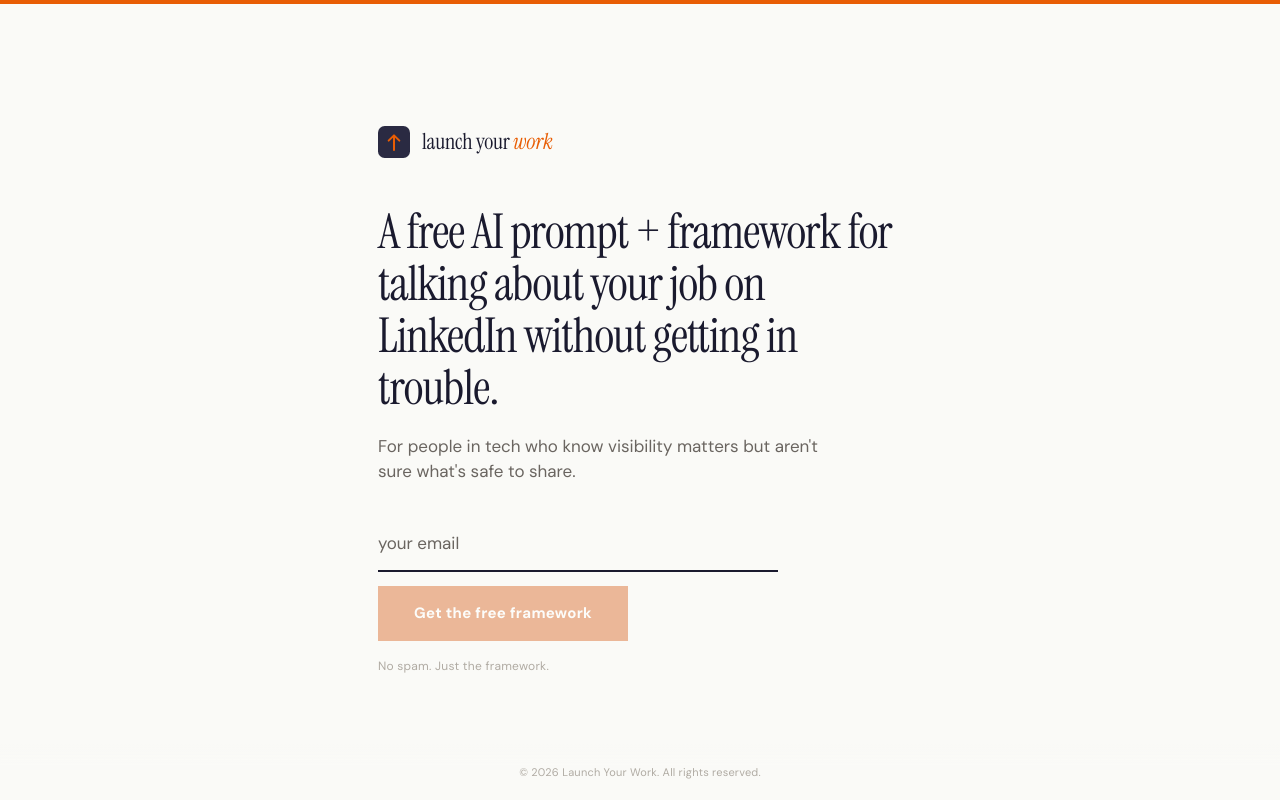
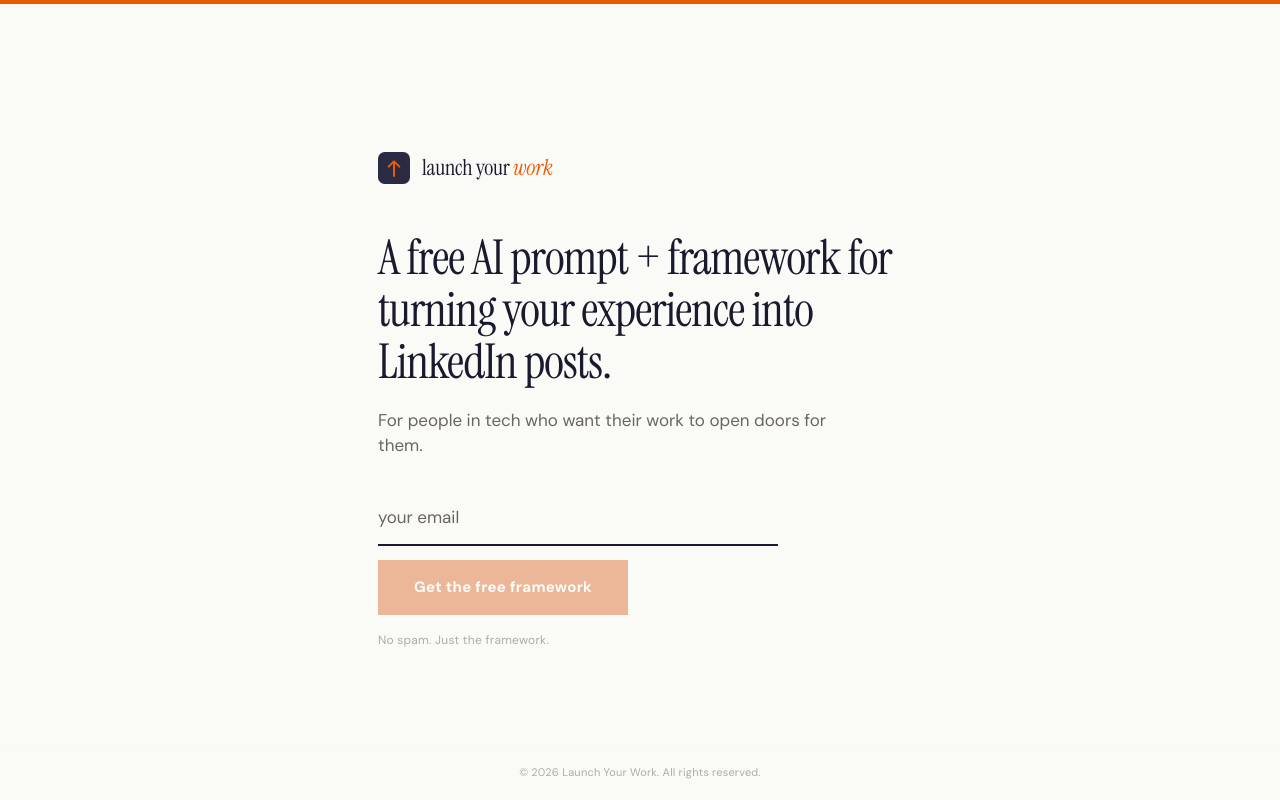
Before and after one commit to jenara-jo/launchyourwork, a Next.js app in the folder launchyourwork/: page / in a window 1280 px wide. Built offline with nearby package versions, Linux system fonts and the light colour scheme.

Commit message:
update landing page text

```diff
--- a/launchyourwork/app/page.tsx
+++ b/launchyourwork/app/page.tsx
@@ -93,8 +93,8 @@ export default function LaunchYourWorkLanding() {
             animation: loaded ? "fadeUp 0.7s ease 0.1s both" : "none",
           }}
         >
-          A free AI prompt + framework for talking about your job on LinkedIn
-          without getting in trouble.
+          A free AI prompt + framework for turning your experience into LinkedIn
+          posts.
         </h1>
 
         {/* Subheadline */}
@@ -104,8 +104,7 @@ export default function LaunchYourWorkLanding() {
             animation: loaded ? "fadeUp 0.7s ease 0.2s both" : "none",
           }}
         >
-          For people in tech who know visibility matters but aren&apos;t sure
-          what&apos;s safe to share.
+          For people in tech who want their work to open doors for them.
         </p>
 
         {/* Email capture */}
@@ -147,7 +146,10 @@ export default function LaunchYourWorkLanding() {
             <div style={styles.successCheck}>✓</div>
             <div>
               <div style={styles.successTitle}>Check your inbox.</div>
-              <div style={styles.successSub}>The framework is on its way.</div>
+              <div style={styles.successSub}>
+                The framework is on its way. Don&apos;t see it? Check your
+                Promotions or Spam folder.
+              </div>{" "}
             </div>
           </div>
         )}
```
